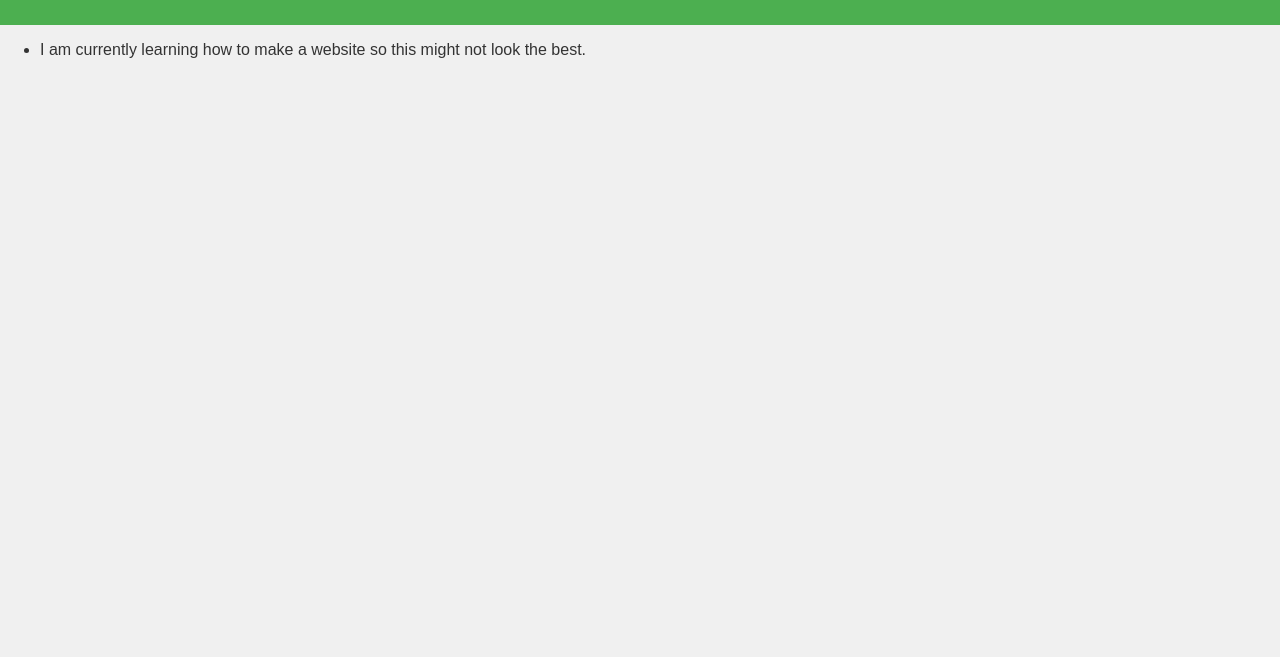
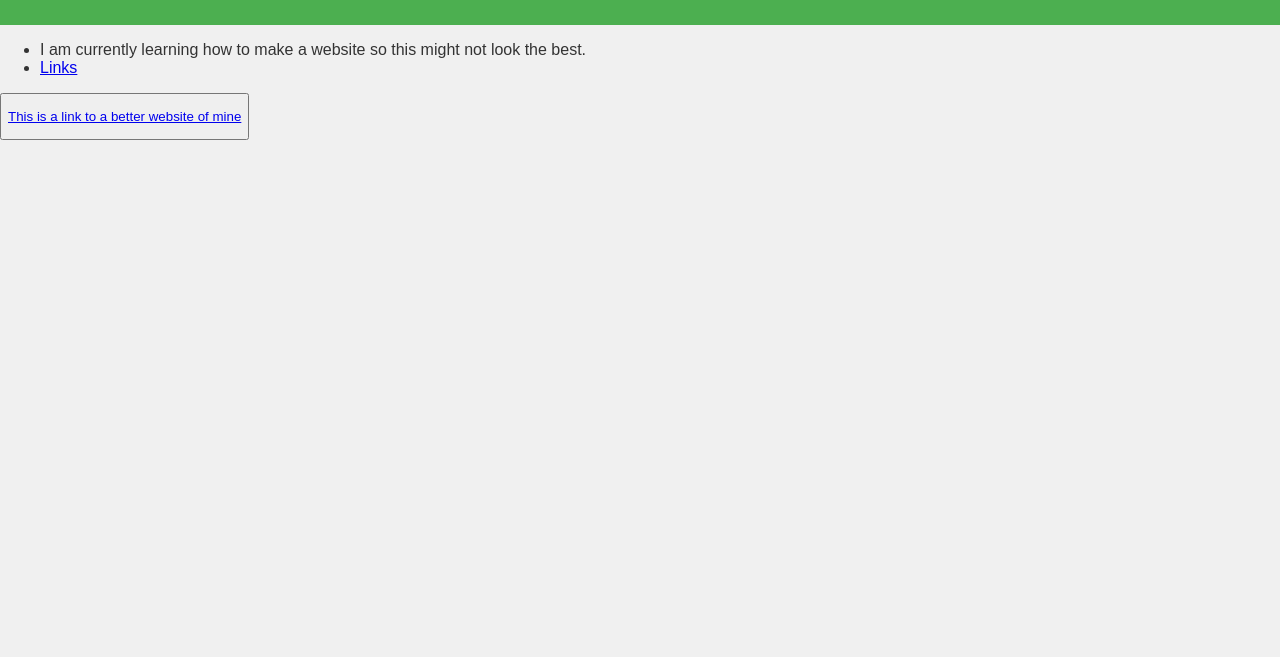
Before and after one commit to KalHal123/random, a plain HTML site: page SecondWebsite.html in a window 1280 px wide. Shown: the part 143-800 px from the top of the page. Drawn offline with Linux system fonts and the light colour scheme.

Commit message:
update commit

```diff
--- a/SecondWebsite.html
+++ b/SecondWebsite.html
@@ -18,7 +18,16 @@
         <div>
             <ul>
                 <li>I am currently learning how to make a website so this might not look the best.</li>
+                <li><a href="#links">Links</a></li>
             </ul>
         </div>
     </body>
 </section>
+<section id="links">
+    <body id="2">
+        <button style="color:green;">
+            <p><a href="https://kalhal123.github.io">This is a link to a better website of mine</a></p>
+
+        </button>
+    </body>
+</section>
```
